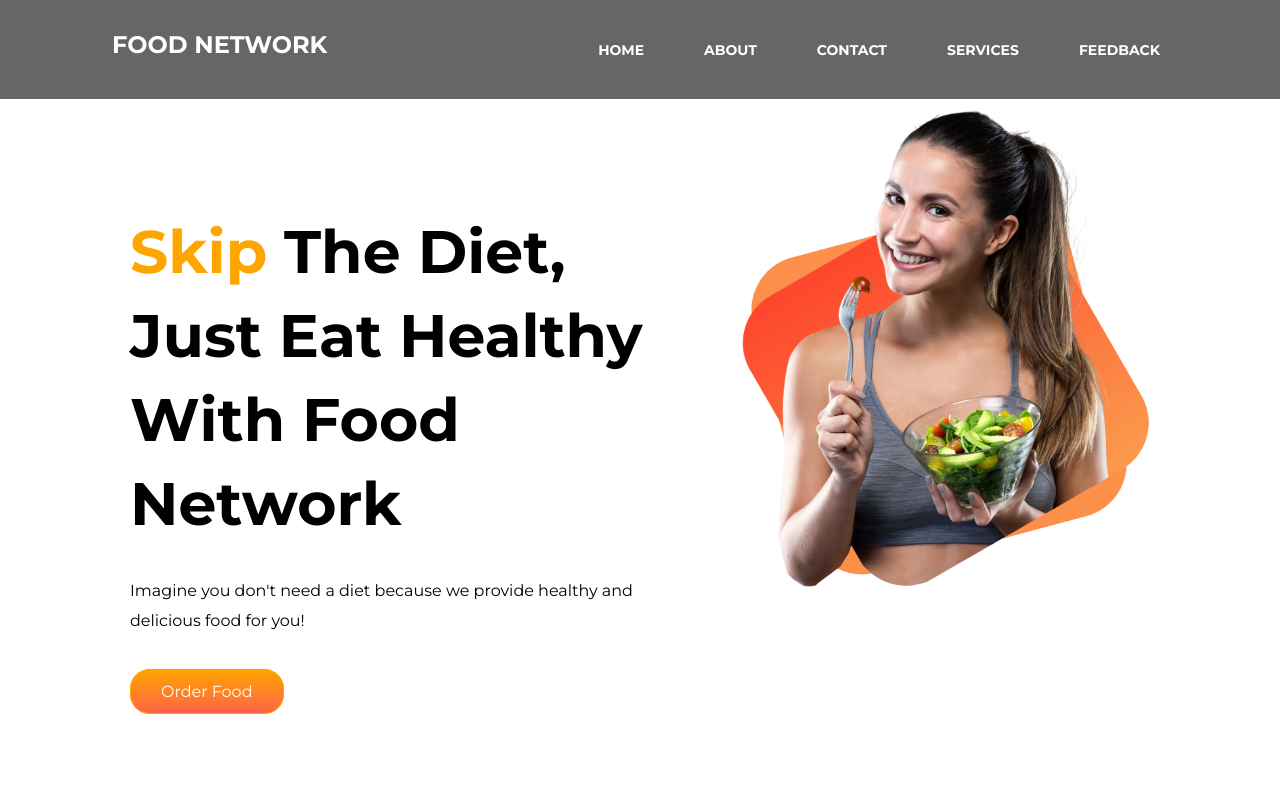
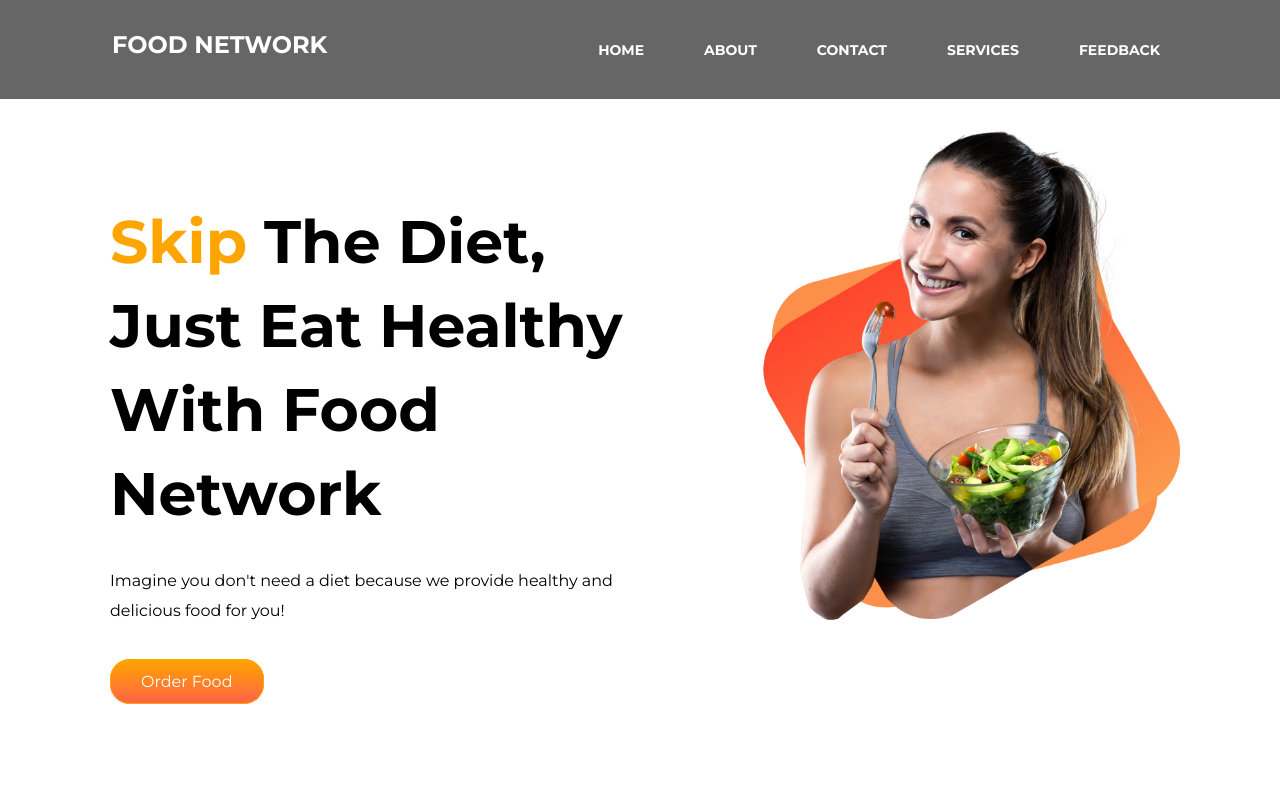
Before and after one commit to Mithu-12/Food-Network, a plain HTML site: page index.html in a window 1280 px wide. Shown: the top 800 px of the page. Drawn offline with Linux system fonts and the light colour scheme.

Commit message:
Assignment

```diff
--- a/style.css
+++ b/style.css
@@ -80,16 +80,17 @@ p{
 }
 .food-content{
     margin-top: 150px;
-    margin-left: 40px;
-    padding: 10px;
+    margin-left: 30px;
     margin-right: 25px;
+
 }
 .food-content h1{
     margin-bottom: 30px;
 }
 .title-image{
     width: 80%;
-    margin-top: 100px;
+    margin-top: 120px;
+    margin-left: 35px;
 }
 .content-item{
     margin-bottom: 45px;
```
